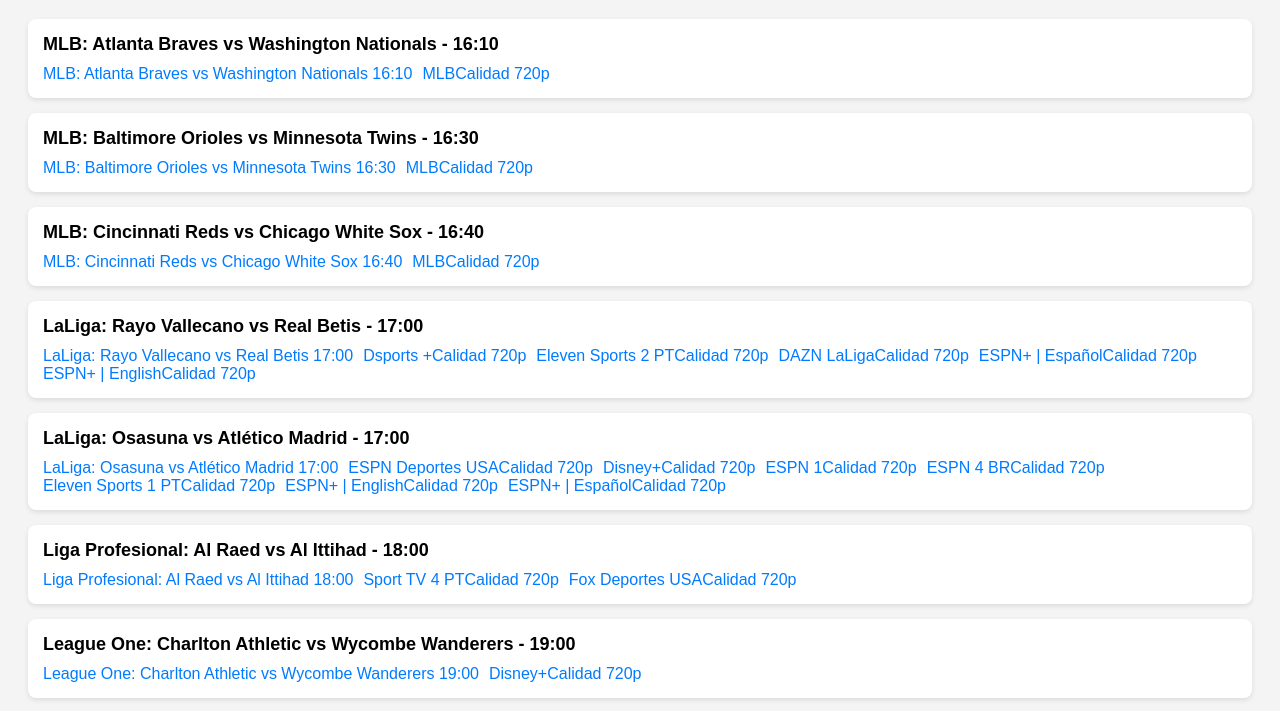
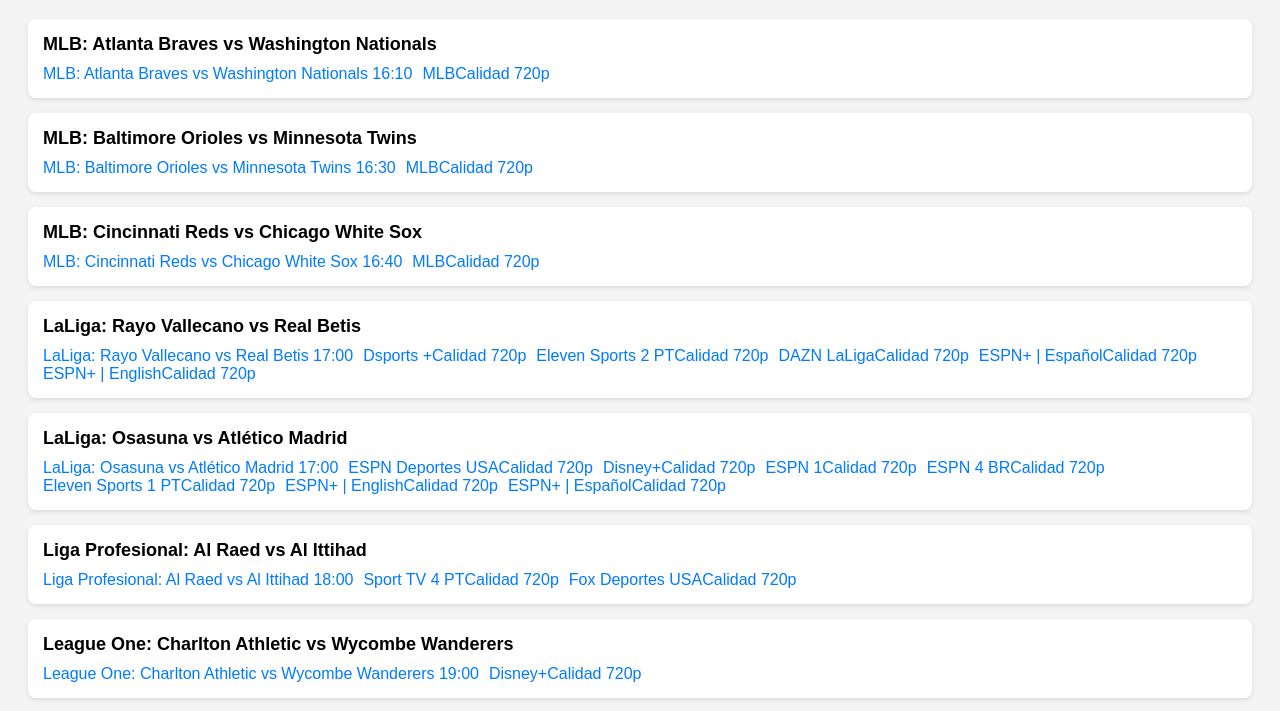
Before and after one commit to esgargon/agenda-deportiva, a website: page index.html in a window 1280 px wide. Shown: the part 89-800 px from the top of the page. Drawn offline with Linux system fonts and the light colour scheme.

Commit message:
Update index.html

```diff
--- a/index.html
+++ b/index.html
@@ -51,7 +51,7 @@
           div.className = 'evento';
 
           // Título y hora del evento
-          div.innerHTML = `<h3>${evento.title} - ${evento.time}</h3>`;
+          div.innerHTML = `<h3>${evento.title}</h3>`; //- ${evento.time}</h3>`;
 
           // Enlaces para ver el evento en vivo
           if (evento.links && evento.links.length > 0) {
```
